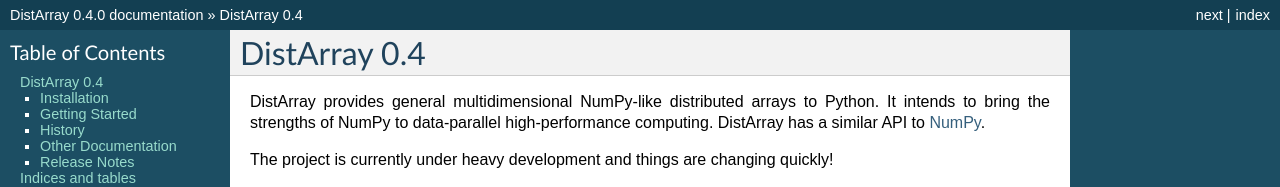
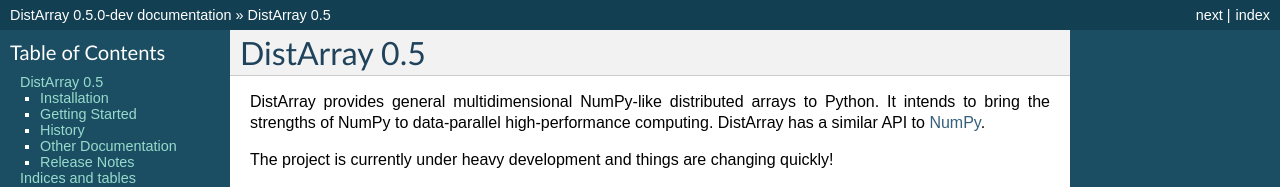
Before and after one commit to enthought/distarray, a Sphinx documentation site: the page built from docs/source/index.rst, in a window 1280 px wide and 900 px high. Shown: the top 187 px of the window. Built offline with Sphinx 7.4.7, drawn with Linux system fonts in a browser that asks for light colours; some of the changed text lies outside the part shown.

Commit message:
Bump version to 0.5.0-dev.

```diff
--- a/distarray/__init__.py
+++ b/distarray/__init__.py
@@ -4,5 +4,5 @@
 #  Distributed under the terms of the BSD License.  See COPYING.rst.
 # ---------------------------------------------------------------------------
 
-__version__ = "0.4.0"
-DISTARRAY_BASE_NAME = '__distarray__'
+__version__ = "0.5.0-dev"
+DISTARRAY_BASE_NAME = "__distarray__"
--- a/docs/source/conf.py
+++ b/docs/source/conf.py
@@ -69,9 +69,9 @@
 # built documents.
 #
 # The short X.Y version.
-version = '0.4'
+version = '0.5'
 # The full version, including alpha/beta/rc tags.
-release = '0.4.0'
+release = '0.5.0-dev'
 
 # The language for content autogenerated by Sphinx. Refer to documentation
 # for a list of supported languages.
--- a/setup.py
+++ b/setup.py
@@ -32,7 +32,7 @@
 
     metadata = {
         'name': 'distarray',
-        'version': '0.4.0',
+        'version': '0.5.0-dev',
         'description': 'Distributed Memory Arrays for Python',
         'keywords': 'parallel mpi distributed array',
         'license': 'New BSD',
```
